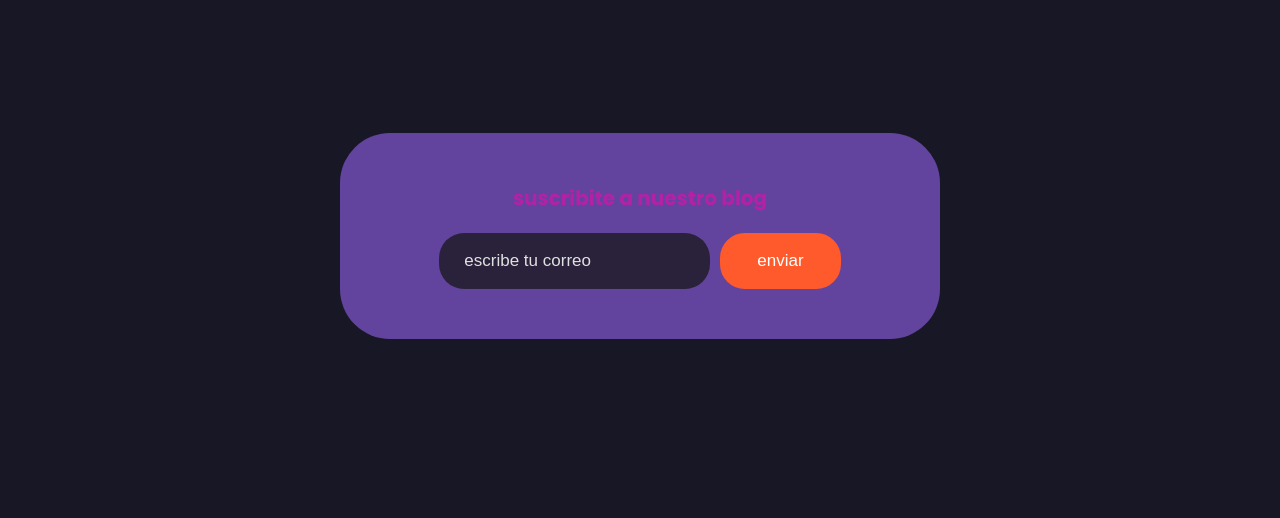
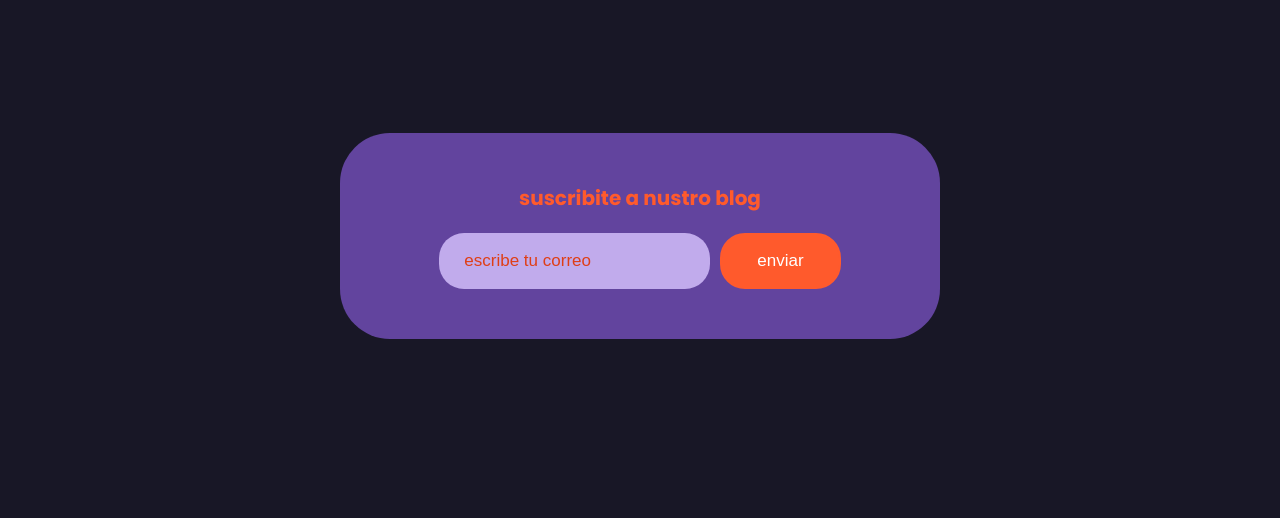
Before and after one commit to desarrolador/trabajosobregaming, a plain HTML site: page index.html in a window 1280 px wide. Shown: the part 2381-2899 px from the top of the page. Drawn offline with Linux system fonts and the light colour scheme; files whose address does not match are found by name.

Commit message:
guardo actualizacion

```diff
--- a/index.html
+++ b/index.html
@@ -219,7 +219,7 @@
     <section class="contact container">
 
         <div class="contact-content">
-            <h3>suscribite a nuestro blog</h3>
+          <h4>suscribite a nustro blog</h4>
             <form>
                 <input type="email" placeholder="escribe tu correo">
                 <input type="submit" class="btn-3" value="enviar">
--- a/style.css
+++ b/style.css
@@ -168,6 +168,12 @@ h3 {
     color: #b322a6;
     margin-bottom: 20px;
 }
+
+h4 {
+    font-size: 20px;
+    color: #ff5A2c;
+    margin-bottom: 20px;
+}
 .producto-content {
     display: grid;
     grid-template-columns: repeat(auto-fill, minmax(200px, 1fr));
@@ -300,17 +306,17 @@ form {
 
 input {
     padding: 18px 25px;
-    background-color: #2a223a;
+    background-color: #c1abec;
     border: 0;
     border-radius: 25px;
     outline: none;
     margin-right: 10px;
-    color: #ffffff;
+    color: #c61ccc;
     font-size: 17px;
 }
 
 ::placeholder {
-    color: #e0e0e0;
+    color: #df3e16;
     font-size: 17px;
 }
 
```
